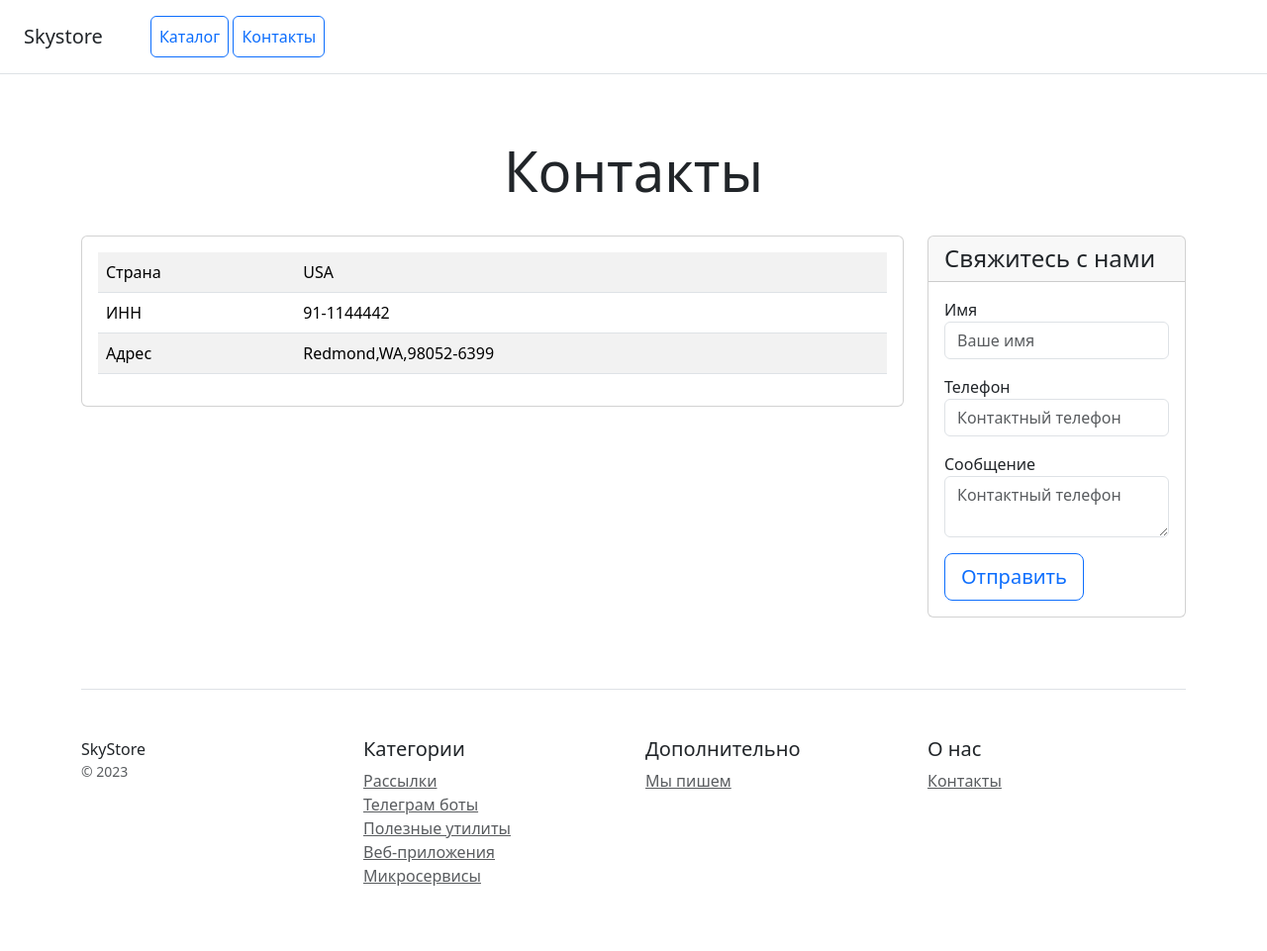
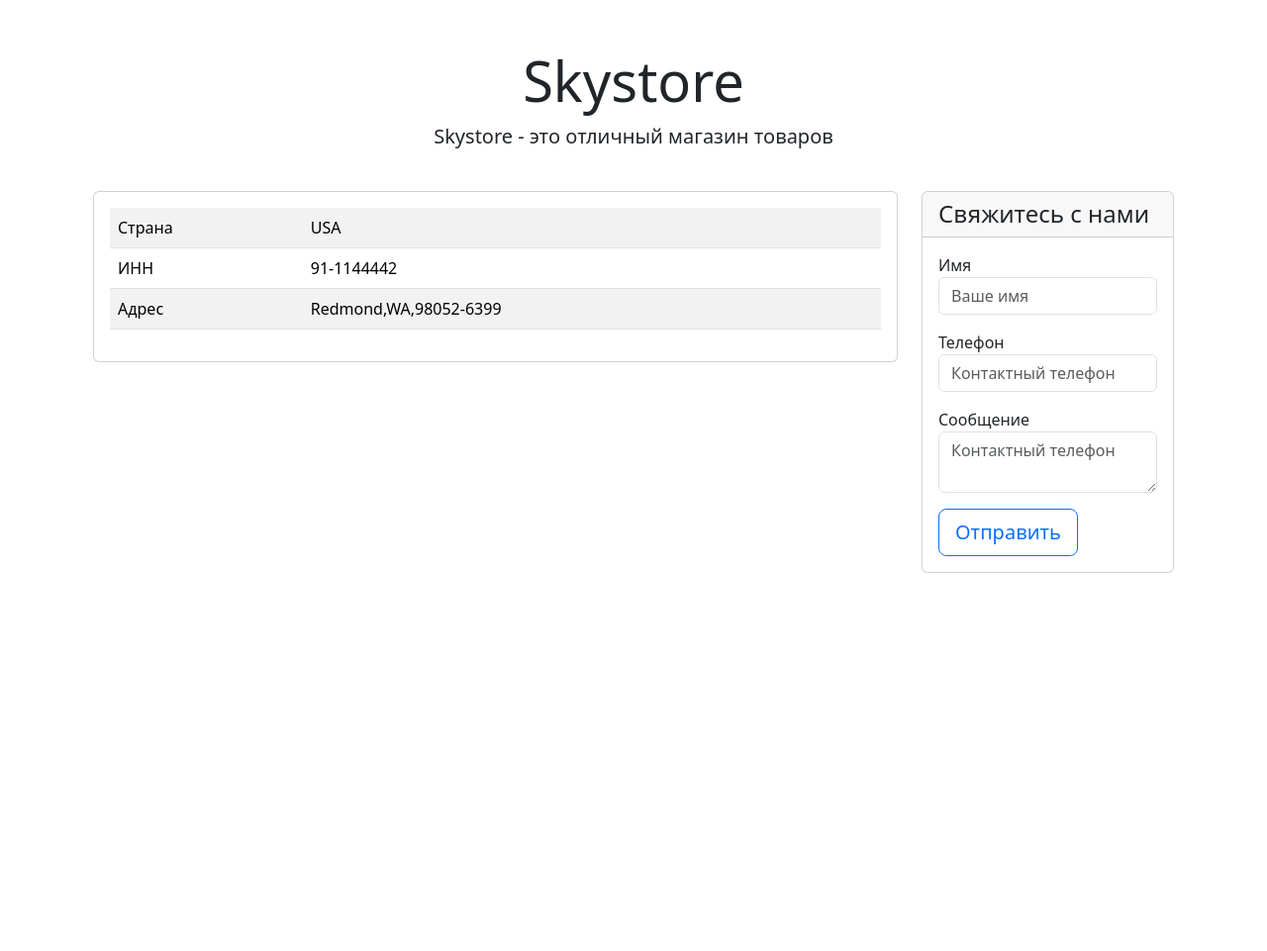
Before and after one commit to AleksandrIlin/Homework_django, a Django app: page /contacts/ in a window 1280 px wide. Shown: the whole page at 99% size. After the commit the page ends 579 px from the top, so only its background shows below. Run offline with Django 5.2, Linux system fonts and the light colour scheme; some libraries are stand-ins or nearby versions.

Commit message:
Correction of the contacts template

```diff
--- a/catalog/templates/contacts.html
+++ b/catalog/templates/contacts.html
@@ -1,24 +1,5 @@
-<!doctype html>
-<html lang="en">
-<head>
-    <meta charset="utf-8">
-    <meta name="viewport" content="width=device-width, initial-scale=1">
-    <title>Skystore</title>
-    <link rel="stylesheet" type="text/css" href="/static/css/bootstrap.min.css">
-</head>
-<body>
-<div class="d-flex flex-column flex-md-row align-items-center p-3 px-md-4 mb-3 bg-white border-bottom box-shadow">
-    <h5 class="my-0 mr-md-auto font-weight-normal">Skystore</h5>
-    <nav class="ms-5">
-        <a class="p-2 btn btn-outline-primary" href="/home/">Каталог</a>
-        <a class="p-2 btn btn-outline-primary" href="/contacts/">Контакты</a>
-    </nav>
-</div>
-
-<div class="pricing-header px-3 py-3 pt-md-5 pb-md-4 mx-auto text-center">
-    <h1 class="display-4">Контакты</h1>
-</div>
-
+{% extends 'home.html'%}
+{% block content %}
 <div class="container">
     <div class="row text-start">
         <div class="col-lg-9 col-md-6 col-sm-12">
@@ -67,38 +48,5 @@
             </div>
         </div>
     </div>
-
-    <footer class="pt-4 my-md-5 pt-md-5 border-top">
-        <div class="row">
-            <div class="col-12 col-md">
-                SkyStore
-                <small class="d-block mb-3 text-muted">&copy; 2023</small>
-            </div>
-            <div class="col-6 col-md">
-                <h5>Категории</h5>
-                <ul class="list-unstyled text-small">
-                    <li><a class="text-muted" href="#">Рассылки</a></li>
-                    <li><a class="text-muted" href="#">Телеграм боты</a></li>
-                    <li><a class="text-muted" href="#">Полезные утилиты</a></li>
-                    <li><a class="text-muted" href="#">Веб-приложения</a></li>
-                    <li><a class="text-muted" href="#">Микросервисы</a></li>
-                </ul>
-            </div>
-            <div class="col-6 col-md">
-                <h5>Дополнительно</h5>
-                <ul class="list-unstyled text-small">
-                    <li><a class="text-muted" href="#">Мы пишем</a></li>
-                </ul>
-            </div>
-            <div class="col-6 col-md">
-                <h5>О нас</h5>
-                <ul class="list-unstyled text-small">
-                    <li><a class="text-muted" href="/contacts/">Контакты</a></li>
-                </ul>
-            </div>
-        </div>
-    </footer>
 </div>
-<script type="text/javascript" src="/static/js/bootstrap.bundle.min.js"></script>
-</body>
-</html>
+{% endblock %}
```
